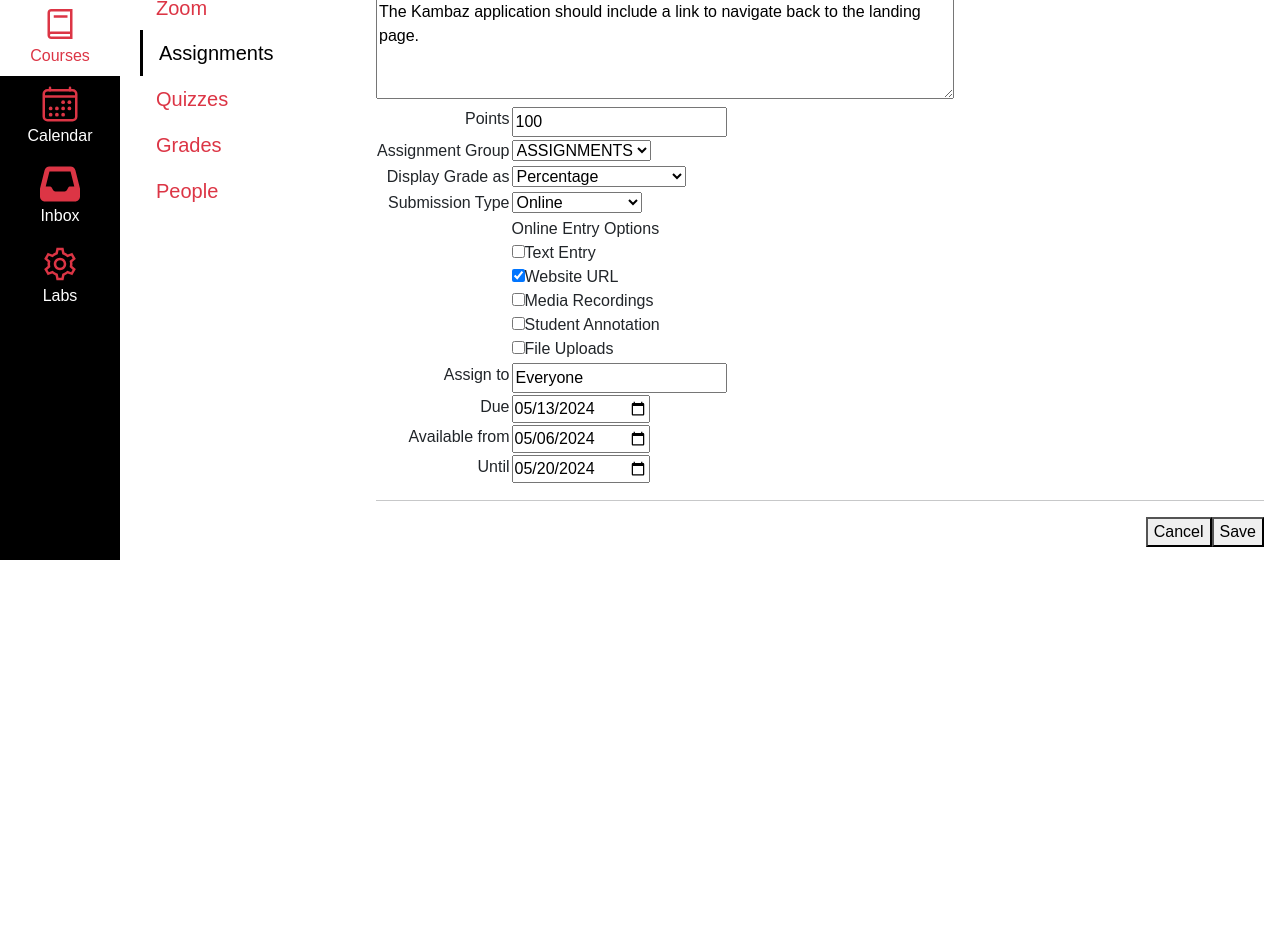
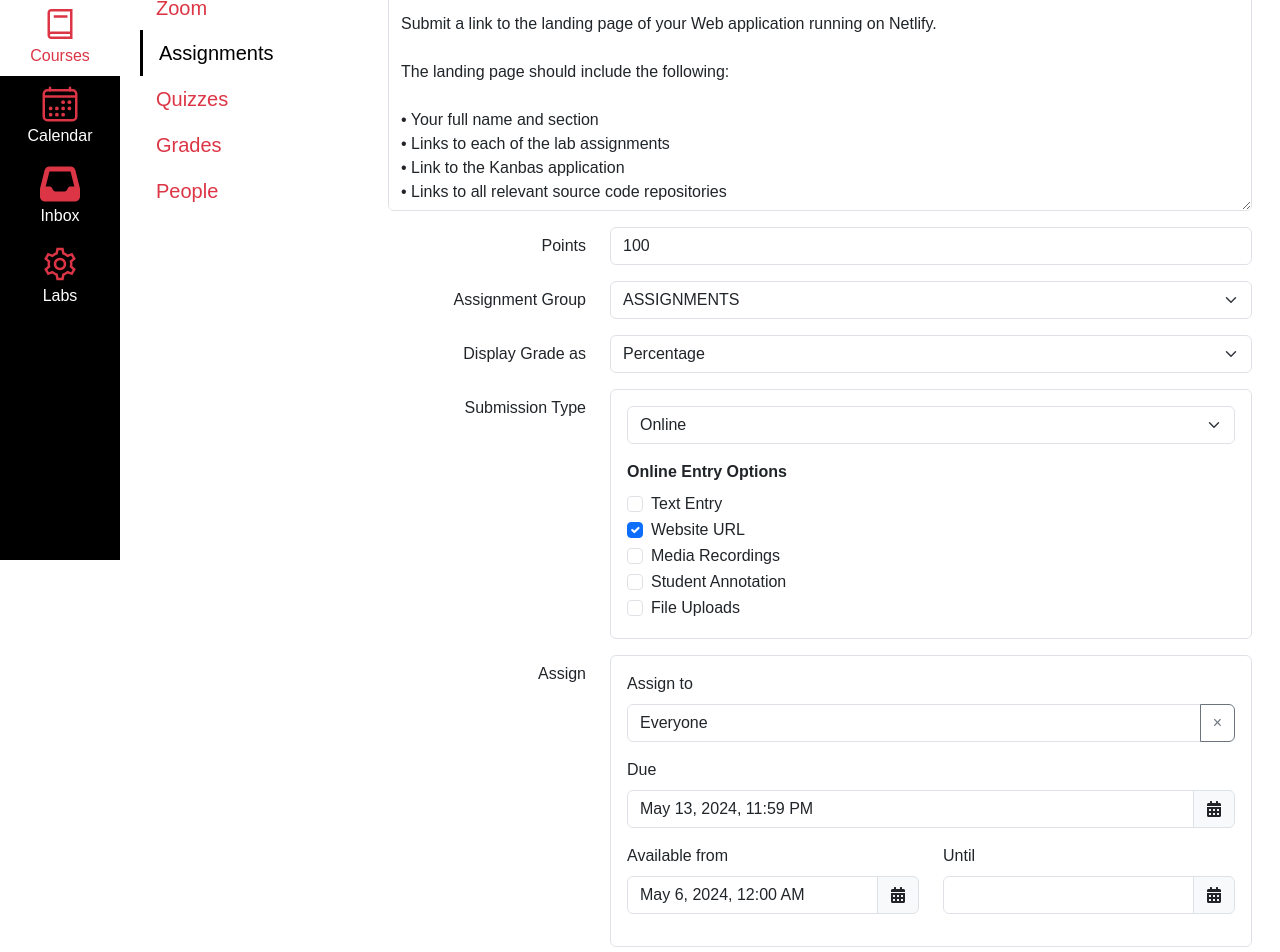
Before and after one commit to jayaditya034/kambaz-next-js, a Next.js app: page /Courses/1/Assignments/1 in a window 1280 px wide. Shown: the part 240-1192 px from the top of the page. Before the commit the page ends 803 px from the top, so only its background shows below. Built offline with nearby package versions, Linux system fonts and the light colour scheme.

Commit message:
Second Commit

```diff
--- a/app/(Kambaz)/Courses/[cid]/Assignments/[aid]/page.tsx
+++ b/app/(Kambaz)/Courses/[cid]/Assignments/[aid]/page.tsx
@@ -1,147 +1,184 @@
-// app/(Kambaz)/Courses/[cid]/Assignments/[aid]/page.tsx
-export default function AssignmentEditor() {
+"use client";
+
+import { useParams } from "next/navigation";
+import { FaCalendarAlt } from "react-icons/fa";
+
+export default function EditAssignmentPage() {
+  const { aid } = useParams<{ aid: string }>();
+
   return (
-    <div id="wd-assignments-editor">
-      <label htmlFor="wd-name">Assignment Name</label>
-      <input id="wd-name" defaultValue="A1 - ENV + HTML" />
-      <br />
-      <br />
+    <div id="wd-assignments-editor" className="container mt-4">
+      {/* Assignment name */}
+      <div className="mb-3">
+        <label htmlFor="wd-name" className="form-label">Assignment Name</label>
+        <input
+          id="wd-name"
+          className="form-control"
+          defaultValue={aid ?? "A1"}
+        />
+      </div>
 
+      {/* Description */}
+      <div className="mb-3">
         <textarea
           id="wd-description"
-        rows={8}
-        cols={60}
-        defaultValue={`The assignment is available online Submit a link to the landing page of your Web
-application running on Netlify. The landing page should include the following:
-Your full name and section Links to all relevant source code repositories
-The Kambaz application Links to all relevant source code repositories
-The Kambaz application should include a link to navigate back to the landing page.`}
+          className="form-control"
+          rows={10}
+          defaultValue={`The assignment is available online
+
+Submit a link to the landing page of your Web application running on Netlify.
+
+The landing page should include the following:
+
+• Your full name and section
+• Links to each of the lab assignments
+• Link to the Kanbas application
+• Links to all relevant source code repositories
+
+The Kanbas application should include a link to navigate back to the landing page.`}
         />
-      <br />
+      </div>
 
-      <table>
-        <tbody>
-          <tr>
-            <td align="right" valign="top">
-              <label htmlFor="wd-points">Points</label>
-            </td>
-            <td>
-              <input id="wd-points" type="number" defaultValue={100} />
-            </td>
-          </tr>
+      {/* Points */}
+      <div className="row mb-3">
+        <label htmlFor="wd-points" className="col-md-3 col-form-label text-end">Points</label>
+        <div className="col-md-9">
+          <input id="wd-points" className="form-control" defaultValue={100} />
+        </div>
+      </div>
 
-          <tr>
-            <td align="right" valign="top">
-              <label htmlFor="wd-group">Assignment Group</label>
-            </td>
-            <td>
-              <select id="wd-group" defaultValue="ASSIGNMENTS">
-                <option value="ASSIGNMENTS">ASSIGNMENTS</option>
-                <option value="QUIZZES">QUIZZES</option>
-                <option value="EXAMS">EXAMS</option>
-                <option value="PROJECT">PROJECT</option>
+      {/* Assignment Group */}
+      <div className="row mb-3">
+        <label htmlFor="wd-group" className="col-md-3 col-form-label text-end">Assignment Group</label>
+        <div className="col-md-9">
+          <select id="wd-group" className="form-select" defaultValue="ASSIGNMENTS">
+            <option>ASSIGNMENTS</option>
+            <option>QUIZZES</option>
+            <option>EXAMS</option>
+            <option>PROJECT</option>
           </select>
-            </td>
-          </tr>
+        </div>
+      </div>
 
-          <tr>
-            <td align="right" valign="top">
-              <label htmlFor="wd-display-grade-as">Display Grade as</label>
-            </td>
-            <td>
-              <select id="wd-display-grade-as" defaultValue="Percentage">
-                <option value="Percentage">Percentage</option>
-                <option value="Points">Points</option>
-                <option value="Complete/Incomplete">Complete/Incomplete</option>
-                <option value="Pass/Fail">Pass/Fail</option>
-                <option value="Letter Grade">Letter Grade</option>
+      {/* Display Grade as */}
+      <div className="row mb-3">
+        <label htmlFor="wd-display-grade-as" className="col-md-3 col-form-label text-end">Display Grade as</label>
+        <div className="col-md-9">
+          <select id="wd-display-grade-as" className="form-select" defaultValue="Percentage">
+            <option>Percentage</option>
+            <option>Points</option>
           </select>
-            </td>
-          </tr>
+        </div>
+      </div>
 
-          <tr>
-            <td align="right" valign="top">
-              <label htmlFor="wd-submission-type">Submission Type</label>
-            </td>
-            <td>
-              <select id="wd-submission-type" defaultValue="Online">
-                <option value="Online">Online</option>
-                <option value="On Paper">On Paper</option>
-                <option value="External Tool">External Tool</option>
-                <option value="No Submission">No Submission</option>
+      {/* Submission Type + Online Entry Options */}
+      <div className="row mb-3">
+        <label htmlFor="wd-submission-type" className="col-md-3 col-form-label text-end">Submission Type</label>
+        <div className="col-md-9">
+          <div className="border rounded p-3">
+            <select id="wd-submission-type" className="form-select mb-3" defaultValue="Online">
+              <option>Online</option>
             </select>
-            </td>
-          </tr>
 
-          <tr>
-            <td></td>
-            <td>
-              <label>Online Entry Options</label>
-              <br />
-              <input type="checkbox" id="wd-text-entry" />
-              <label htmlFor="wd-text-entry">Text Entry</label>
-              <br />
+            <div>
+              <label className="form-label fw-bold">Online Entry Options</label>
 
-              <input type="checkbox" id="wd-website-url" defaultChecked />
-              <label htmlFor="wd-website-url">Website URL</label>
-              <br />
+              <div className="form-check">
+                <input type="checkbox" className="form-check-input" id="wd-text-entry" />
+                <label htmlFor="wd-text-entry" className="form-check-label">Text Entry</label>
+              </div>
 
-              <input type="checkbox" id="wd-media-recordings" />
-              <label htmlFor="wd-media-recordings">Media Recordings</label>
-              <br />
+              <div className="form-check">
+                <input type="checkbox" className="form-check-input" id="wd-website-url" defaultChecked />
+                <label htmlFor="wd-website-url" className="form-check-label">Website URL</label>
+              </div>
 
-              <input type="checkbox" id="wd-student-annotation" />
-              <label htmlFor="wd-student-annotation">Student Annotation</label>
-              <br />
+              <div className="form-check">
+                <input type="checkbox" className="form-check-input" id="wd-media-recordings" />
+                <label htmlFor="wd-media-recordings" className="form-check-label">Media Recordings</label>
+              </div>
 
-              <input type="checkbox" id="wd-file-upload" />
-              <label htmlFor="wd-file-upload">File Uploads</label>
-            </td>
-          </tr>
+              <div className="form-check">
+                <input type="checkbox" className="form-check-input" id="wd-student-annotation" />
+                <label htmlFor="wd-student-annotation" className="form-check-label">Student Annotation</label>
+              </div>
 
-          <tr>
-            <td align="right" valign="top">
-              <label htmlFor="wd-assign-to">Assign to</label>
-            </td>
-            <td>
-              <input id="wd-assign-to" defaultValue="Everyone" />
-            </td>
-          </tr>
+              <div className="form-check">
+                <input type="checkbox" className="form-check-input" id="wd-file-upload" />
+                <label htmlFor="wd-file-upload" className="form-check-label">File Uploads</label>
+              </div>
+            </div>
+          </div>
+        </div>
+      </div>
 
-          <tr>
-            <td align="right" valign="top">
-              <label htmlFor="wd-due-date">Due</label>
-            </td>
-            <td>
-              <input type="date" id="wd-due-date" defaultValue="2024-05-13" />
-            </td>
-          </tr>
+      {/* Assign panel */}
+      <div className="row mb-3">
+        <label className="col-md-3 col-form-label text-end">Assign</label>
+        <div className="col-md-9">
+          <div className="border rounded p-3">
+            {/* Assign to */}
+            <div className="mb-3">
+              <label htmlFor="wd-assign-to" className="form-label">Assign to</label>
+              <div className="input-group">
+                <input id="wd-assign-to" className="form-control" defaultValue="Everyone" />
+                <button className="btn btn-outline-secondary" type="button" aria-label="remove">
+                  <span aria-hidden="true">&times;</span>
+                </button>
+              </div>
+            </div>
 
-          <tr>
-            <td align="right" valign="top">
-              <label htmlFor="wd-available-from">Available from</label>
-            </td>
-            <td>
-              <input type="date" id="wd-available-from" defaultValue="2024-05-06" />
-            </td>
-          </tr>
+            {/* Due */}
+            <div className="mb-3">
+              <label htmlFor="wd-due-date" className="form-label">Due</label>
+              <div className="input-group">
+                <input
+                  type="text"
+                  id="wd-due-date"
+                  className="form-control"
+                  defaultValue="May 13, 2024, 11:59 PM"
+                />
+                <span className="input-group-text"><FaCalendarAlt /></span>
+              </div>
+            </div>
 
-          <tr>
-            <td align="right" valign="top">
-              <label htmlFor="wd-available-until">Until</label>
-            </td>
-            <td>
-              <input type="date" id="wd-available-until" defaultValue="2024-05-20" />
-            </td>
-          </tr>
-        </tbody>
-      </table>
+            {/* Available from / Until */}
+            <div className="row">
+              <div className="col-md-6 mb-3">
+                <label htmlFor="wd-available-from" className="form-label">Available from</label>
+                <div className="input-group">
+                  <input
+                    type="text"
+                    id="wd-available-from"
+                    className="form-control"
+                    defaultValue="May 6, 2024, 12:00 AM"
+                  />
+                  <span className="input-group-text"><FaCalendarAlt /></span>
+                </div>
+              </div>
+              <div className="col-md-6 mb-3">
+                <label htmlFor="wd-available-until" className="form-label">Until</label>
+                <div className="input-group">
+                  <input
+                    type="text"
+                    id="wd-available-until"
+                    className="form-control"
+                    defaultValue=""
+                  />
+                  <span className="input-group-text"><FaCalendarAlt /></span>
+                </div>
+              </div>
+            </div>
+          </div>
+        </div>
+      </div>
 
       <hr />
 
-      <div style={{ textAlign: "right" }}>
-        <button>Cancel</button>
-        <button>Save</button>
+      {/* Footer actions (Cancel, Save) */}
+      <div className="d-flex justify-content-end">
+        <button className="btn btn-secondary me-2">Cancel</button>
+        <button className="btn btn-danger">Save</button>
       </div>
     </div>
   );
--- a/app/(Kambaz)/Navigation.tsx
+++ b/app/(Kambaz)/Navigation.tsx
@@ -60,7 +60,7 @@ export default function KambazNavigation() {
         className={`border-0 text-center ${isActive("/Courses") ? "bg-white" : "bg-black"}`}
       >
         <Link
-          href="/Courses"
+          href="/Courses/1234/Home"
           id="wd-course-link"
           className={`text-decoration-none ${isActive("/Courses") ? "text-danger" : "text-white"}`}
         >
```
Also changed, not shown: app/(Kambaz)/Courses/[cid]/Assignments/[aid]/Edit/page.tsx (deleted, +0 -74 lines), app/(Kambaz)/Courses/[cid]/Home/page.tsx (+12 -17 lines). Lines whose indentation alone changed are shown as unchanged.
